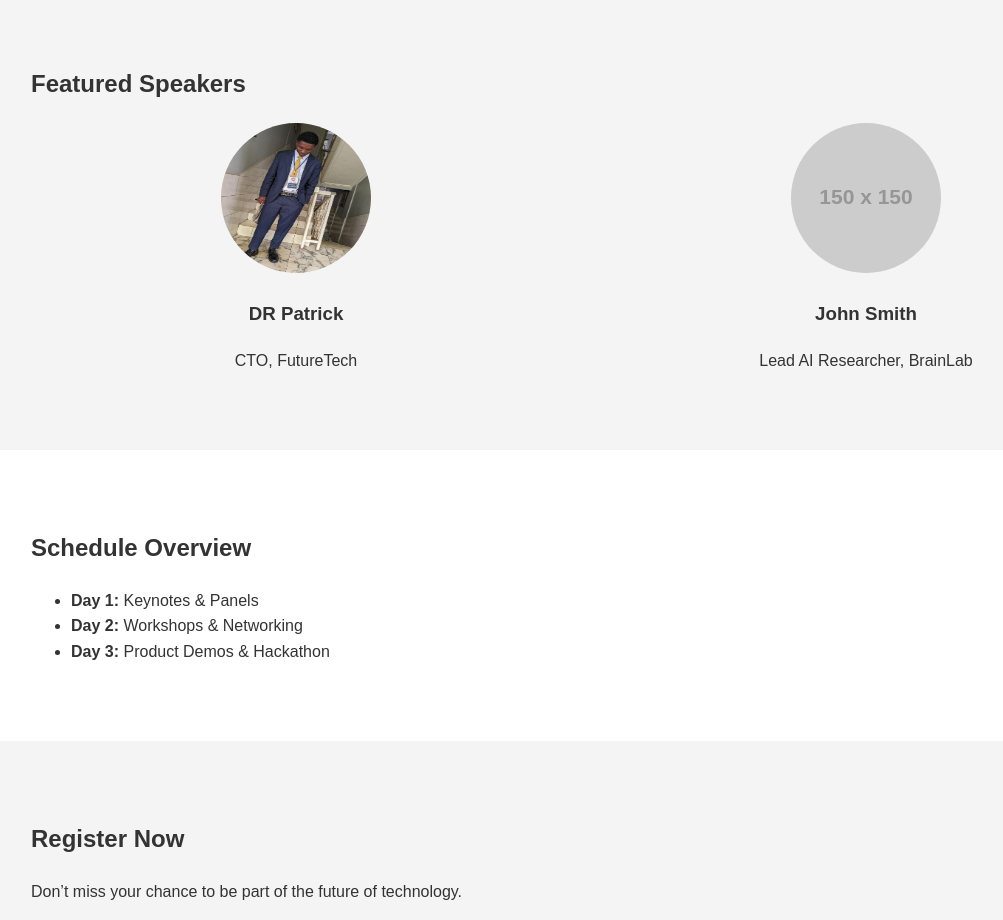
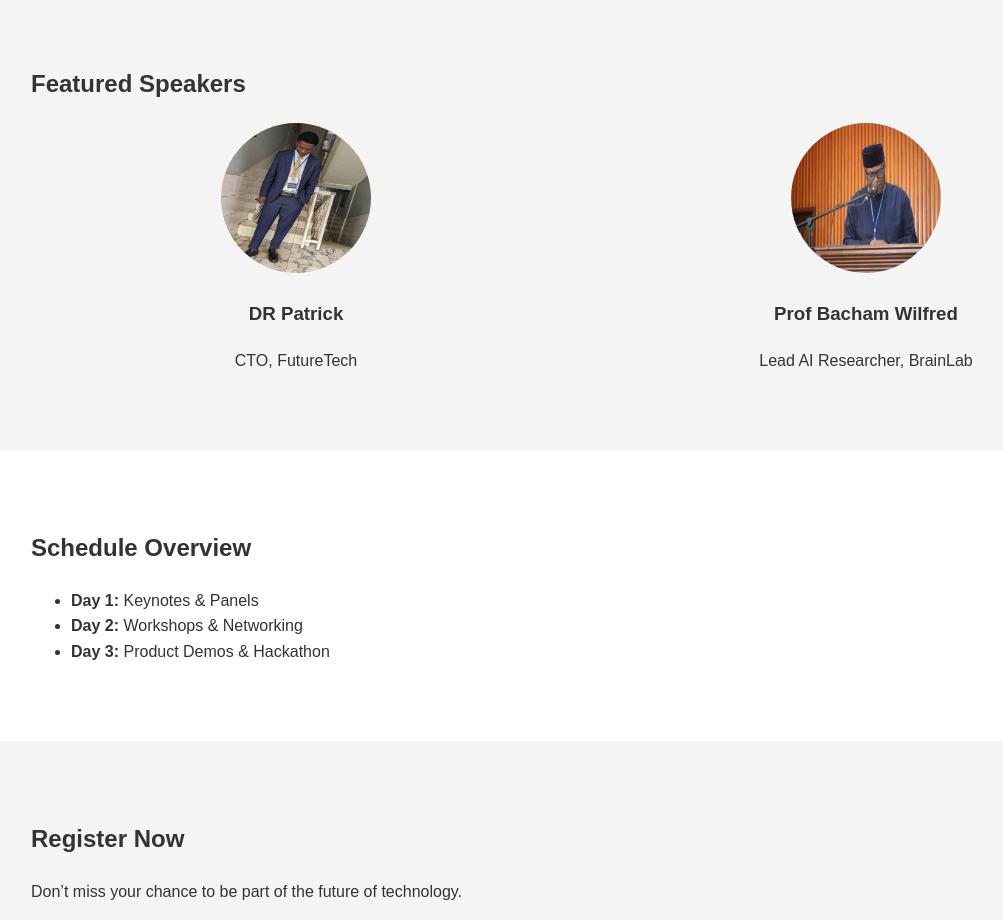
Before and after one commit to Paddy-Tataw/global-summit, a plain HTML site: page index.html in a window 1280 px wide. Shown: the part 820-1740 px from the top of the page, without its empty margins (59-1062 px from the left). Drawn offline with Linux system fonts and the light colour scheme; placeholder pictures from the web are drawn by us.

Commit message:
add commit

```diff
--- a/index.html
+++ b/index.html
@@ -48,8 +48,8 @@
           <p>CTO, FutureTech</p>
         </div>
         <div class="speaker">
-          <img src="https://via.placeholder.com/150" alt="Speaker 2">
-          <h3>John Smith</h3>
+          <img src="images/image.summit2.jpg" alt="Speaker 2">
+          <h3>Prof Bacham Wilfred</h3>
           <p>Lead AI Researcher, BrainLab</p>
         </div>
       </div>
```
Also changed, not shown: images/image.summit2.jpg (added).
